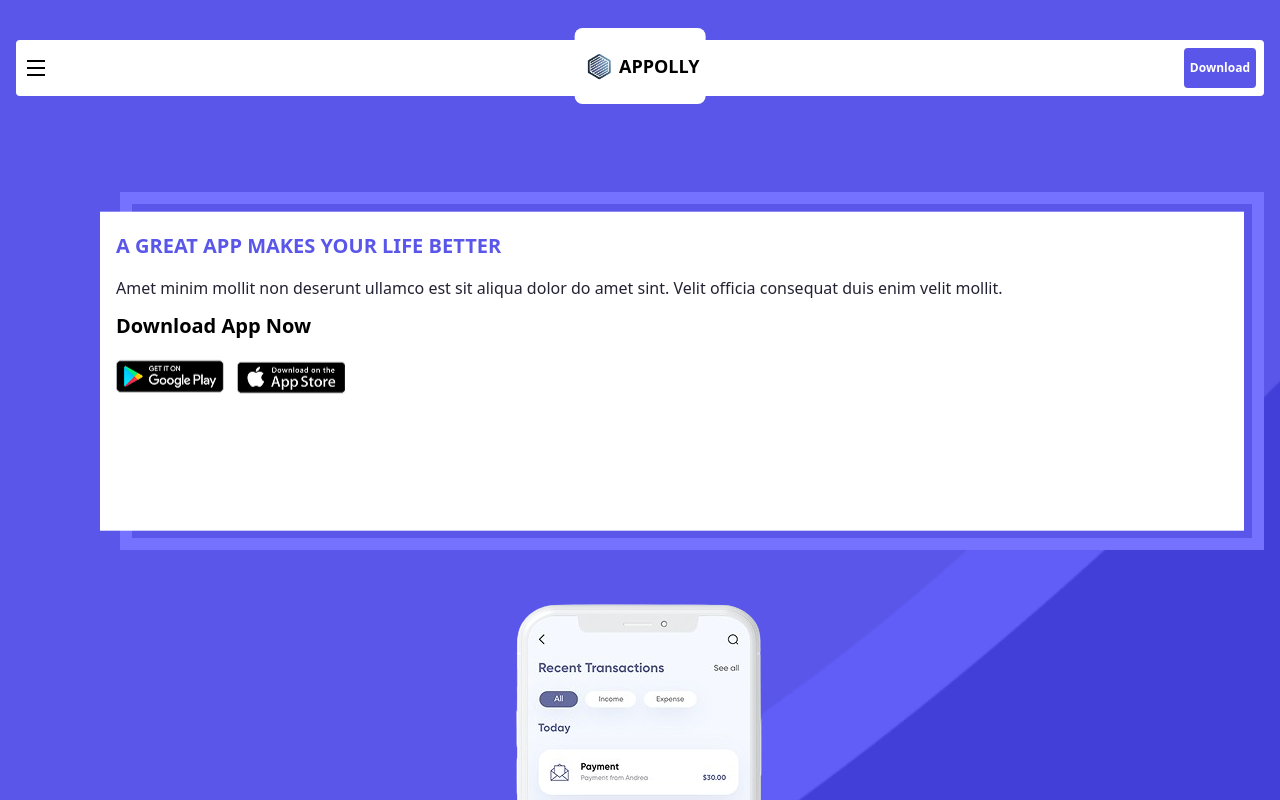
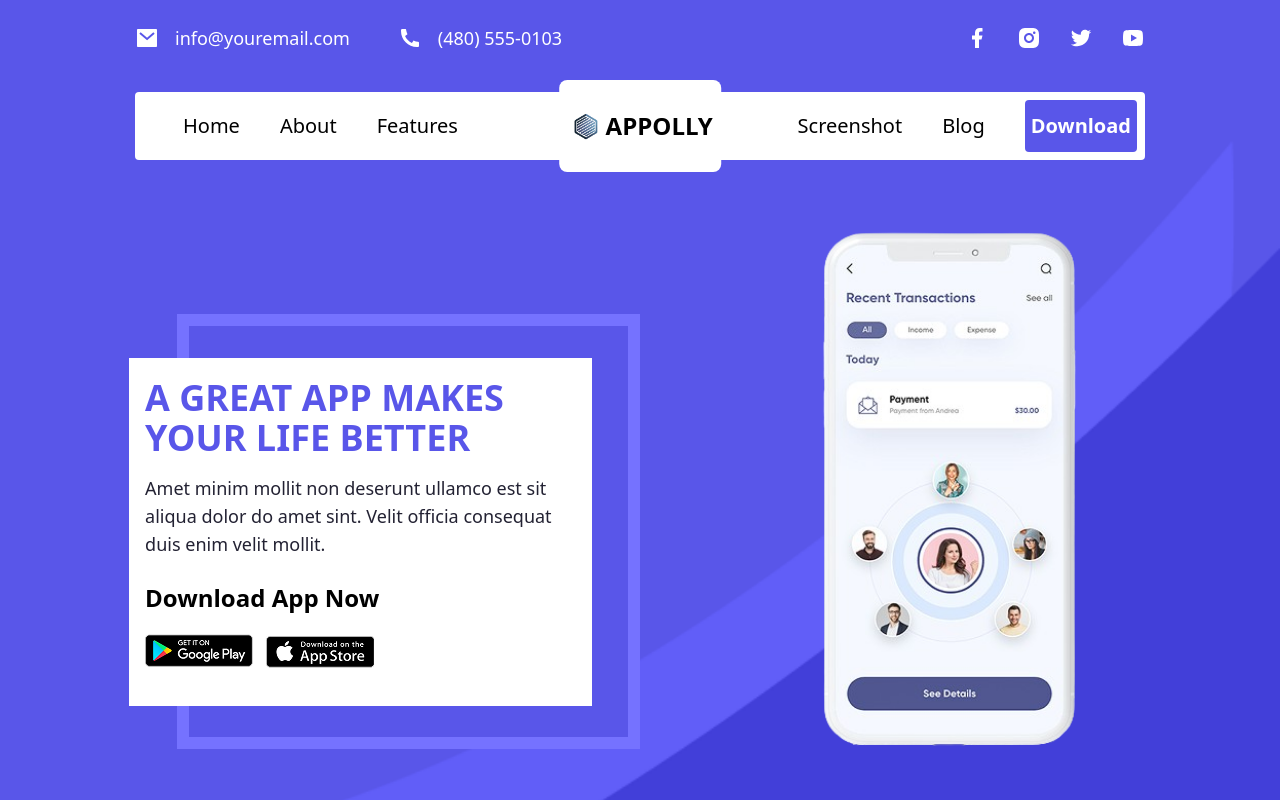
Before and after one commit to Lutfanhadi/web-appolly, a React (Vite) app: page / in a window 1280 px wide. Shown: the top 800 px of the page. Built offline with nearby package versions, Linux system fonts and the light colour scheme; a web font is replaced by a local one.

Commit message:
menambahkan responsive leptop

```diff
--- a/index.html
+++ b/index.html
@@ -2,7 +2,7 @@
 <html lang="en">
   <head>
     <meta charset="UTF-8" />
-    <link rel="icon" type="image/svg+xml" href="/vite.svg" />
+    <link rel="icon" type="image/svg+xml" href="/public/img/logo-appolly.png"/>
     <meta name="viewport" content="width=device-width, initial-scale=1.0" />
     <link rel="preconnect" href="https://fonts.googleapis.com">
     <link rel="preconnect" href="https://fonts.gstatic.com" crossorigin>
--- a/src/components/atoms/icons.jsx
+++ b/src/components/atoms/icons.jsx
@@ -79,7 +79,7 @@ export const Phone = () => {
 export const Menu = () => {
     return (
       <svg
-        className="w-6"
+        className="w-6 block lg:hidden"
         xmlns="http://www.w3.org/2000/svg"
         viewBox="0 0 24 24"
         fill="currentColor"
--- a/src/components/moleculs/navbar.jsx
+++ b/src/components/moleculs/navbar.jsx
@@ -2,19 +2,69 @@ import Logo from "../../../public/img/logo-appolly.png"
 import { Menu } from "../atoms/icons";
 
 
-export const Navbar = () => {
+const Navbar = () => {
     return (
-      <nav className="relative px-4 pt-10">
-        <div className="flex items-center justify-between bg-white p-2 rounded-sm">
-          <Menu />
-          <button className="py-3 px-1.5 bg-primary rounded-sm text-white font-semibold text-xs">
-            Download
-          </button>
+      <nav className="relative px-4 pt-10 md:px-10 lg:px-[135px]">
+        <div className="flex items-center justify-between bg-white p-2 rounded-sm text-xl font-medium pl-2 lg:pl-12">
+          <div>
+            <Menu />
+            <ul className="hidden items-center gap-10 lg:flex">
+              <li>
+                <a
+                  className="hover:border-b-2 hover:border-secondary hover:text-secondary"
+                  href=""
+                >
+                  Home
+                </a>
+              </li>
+              <li>
+                <a
+                  className="hover:border-b-2 hover:border-secondary hover:text-secondary"
+                  href=""
+                >
+                  About
+                </a>
+              </li>
+              <li>
+                <a
+                  className="hover:border-b-2 hover:border-secondary hover:text-secondary"
+                  href=""
+                >
+                  Features
+                </a>
+              </li>
+            </ul>
+          </div>
+          <div className="flex items-center gap-10">
+            <ul className="hidden items-center gap-10 lg:flex">
+              <li>
+                <a
+                  className="hover:border-b-2 hover:border-secondary hover:text-secondary"
+                  href=""
+                >
+                  Screenshot
+                </a>
+              </li>
+              <li>
+                <a
+                  className="hover:border-b-2 hover:border-secondary hover:text-secondary"
+                  href=""
+                >
+                  Blog
+                </a>
+              </li>
+            </ul>
+            <button className="py-3 px-1.5 bg-primary hover:bg-secondary rounded-sm text-white font-semibold text-xs md:text-xl">
+              Download
+            </button>
+          </div>
         </div>
-        <div className="absolute top-7 left-1/2 transform -translate-x-1/2 flex items-center w-fit py-5 px-1.5 bg-white rounded-lg">
+        <div className="absolute top-7 left-1/2 transform -translate-x-1/2 flex items-center w-fit py-5 px-1.5 bg-white rounded-lg md:py-7 md:px-2">
           <img className="h-9" src={Logo} alt="logo appolly" />
-          <h1 className="font-bold text-lg">APPOLLY</h1>
+          <h1 className="font-bold text-lg md:text-2xl">APPOLLY</h1>
         </div>
       </nav>
     );
 }
+
+export default Navbar;
--- /dev/null
+++ b/src/components/moleculs/sosial-media.jsx
@@ -0,0 +1,33 @@
+import {
+  Email,
+  Facebook,
+  Instagram,
+  Phone,
+  Twitter,
+  Youtube,
+} from "../atoms/icons";
+
+const SosialMedia = () => {
+  return (
+    <div className="hidden text-white text-lg md:flex justify-between px-10 pt-6 lg:px-[135px]">
+      <div className="flex gap-12">
+        <div className="flex gap-4">
+          <Email />
+          <p>info@youremail.com</p>
+        </div>
+        <div className="flex gap-4">
+          <Phone />
+          <p>(480) 555-0103</p>
+        </div>
+      </div>
+      <div className="flex gap-7">
+        <Facebook />
+        <Instagram />
+        <Twitter />
+        <Youtube />
+      </div>
+    </div>
+  );
+};
+
+export default SosialMedia;
--- a/src/components/organisms/hero-section.jsx
+++ b/src/components/organisms/hero-section.jsx
@@ -1,30 +1,28 @@
-import { Navbar } from "../moleculs/navbar";
-import PlayStore from "../../../public/img/img-playstore.png"
-import AppleStore from "../../../public/img/img-applestore.png"
-import Phone from "../../../public/img/img-phone.png"
-
+import Navbar from "../moleculs/navbar";
+import PlayStore from "../../../public/img/img-playstore.png";
+import AppleStore from "../../../public/img/img-applestore.png";
+import Phone from "../../../public/img/img-phone.png";
+import SosialMedia from "../moleculs/sosial-media";
 
 const HeroSection = () => {
   return (
     <section className="min-h-screen w-full">
-        <div className="w-full h-full bg-[url(/img/Background-img.png)] bg-cover bg-center">
-          <Navbar />
-          <div className="flex flex-col gap-10">
-            <div className="px-4">
-              <div className="relative w-11/12 ml-auto h-[358px] mt-24 bg-secondary p-3">
+      <div className="w-full h-full bg-[url(/img/Background-img.png)] bg-cover bg-center md:h-[1024px] lg:h-[850px]">
+        <SosialMedia />
+        <Navbar/>
+        <div className="flex flex-col gap-10 mt-24 mx-4 md:mx-10 md:flex-row md:items-end md:gap-24 md:mt-[240px] lg:mt-16 lg:mx-[135px] lg:gap-44">
+          <div className="md:w-[55%] lg:w-[50%]">
+            <div className="relative w-11/12 ml-auto h-[358px] bg-secondary p-3 md:ml-full lg:h-[435px]">
               <div className="w-full h-full bg-primary"></div>
-                <div className="absolute top-1/2 -translate-y-1/2 right-5 w-full h-[89%] py-5 px-4 bg-white">
-                  <h1 className="text-primary text-xl font-bold w-[78%] mb-4 uppercase">
+              <div className="absolute top-1/2 -translate-y-1/2 right-5 w-full h-[89%] py-5 px-4 bg-white md:right-8 md:h-[83%] lg:right-12 lg:h-[80%]">
+                <h1 className="text-primary text-xl font-bold w-[78%] mb-4 uppercase md:w-full md:text-3xl lg:text-4xl">
                   A Great App Makes Your Life Better
                 </h1>
-                  <p className="text-heading text-[16px] font-normala mb-3">
-                    Amet minim mollit non deserunt ullamco est sit aliqua dolor
-                    do amet sint. Velit officia consequat duis enim velit
-                    mollit.
+                <p className="text-heading text-[16px] font-normala mb-3 lg:text-lg lg:mb-6">
+                  Amet minim mollit non deserunt ullamco est sit aliqua dolor do
+                  amet sint. Velit officia consequat duis enim velit mollit.
                 </p>
-                  <h1 className="text-xl font-semibold mb-5">
-                    Download App Now
-                  </h1>
+                <h1 className="text-xl font-semibold mb-5 lg:text-2xl">Download App Now</h1>
                 <div className="flex items-center gap-2.5">
                   <img src={PlayStore} alt="img playstore" />
                   <img src={AppleStore} alt="img applestore" />
@@ -32,11 +30,15 @@ const HeroSection = () => {
               </div>
             </div>
           </div>
-            <img className="w-fit m-auto" src={Phone} alt="img phone" />
+          <img
+            className="w-fit h-fit m-auto md:m-0 md:h-[400px] lg:h-[525px]"
+            src={Phone}
+            alt="img phone"
+          />
         </div>
       </div>
     </section>
   );
-}
+};
 
 export default HeroSection;
```
Also changed, not shown: public/img/img-phone.png. Lines whose indentation alone changed are shown as unchanged.
